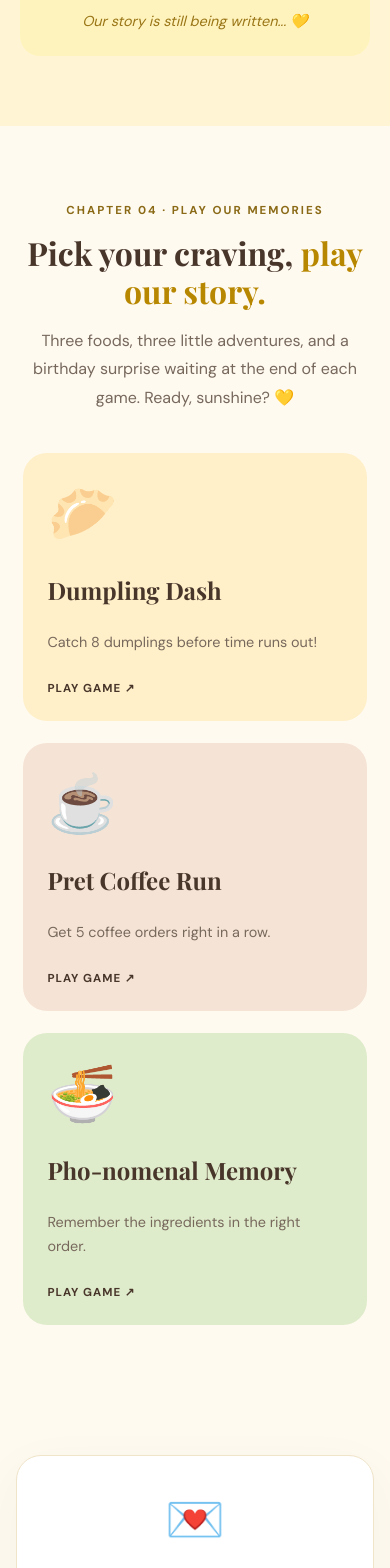
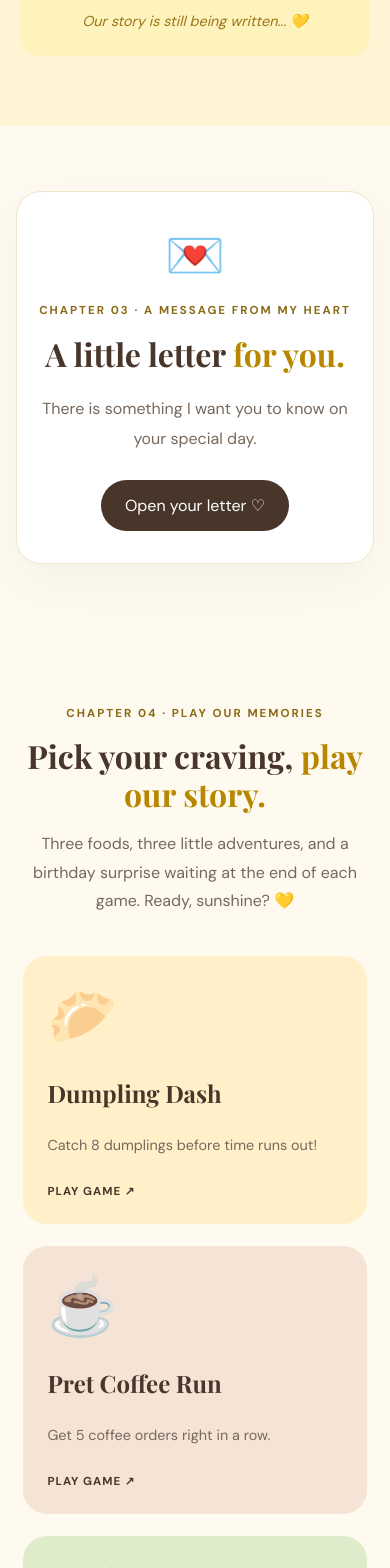
Before and after one commit to TarunMamidi/birthday-surprise, a React (Create React App) app: page / in a window 390 px wide. Shown: the part 3080-4648 px from the top of the page. Built offline with nearby package versions, Linux system fonts and the light colour scheme.

Commit message:
iphone 17

```diff
--- a/src/App.js
+++ b/src/App.js
@@ -41,8 +41,9 @@ function App() {
       <Hero />
       <FoodAdventures />
       <Memories />
+      <BirthdayLetter />
       <FoodGames />
-      <BirthdayLetter />
+
 
       <footer className="footer">
         <p>Made with 💛, memories, and a little bit of code.</p>
```
